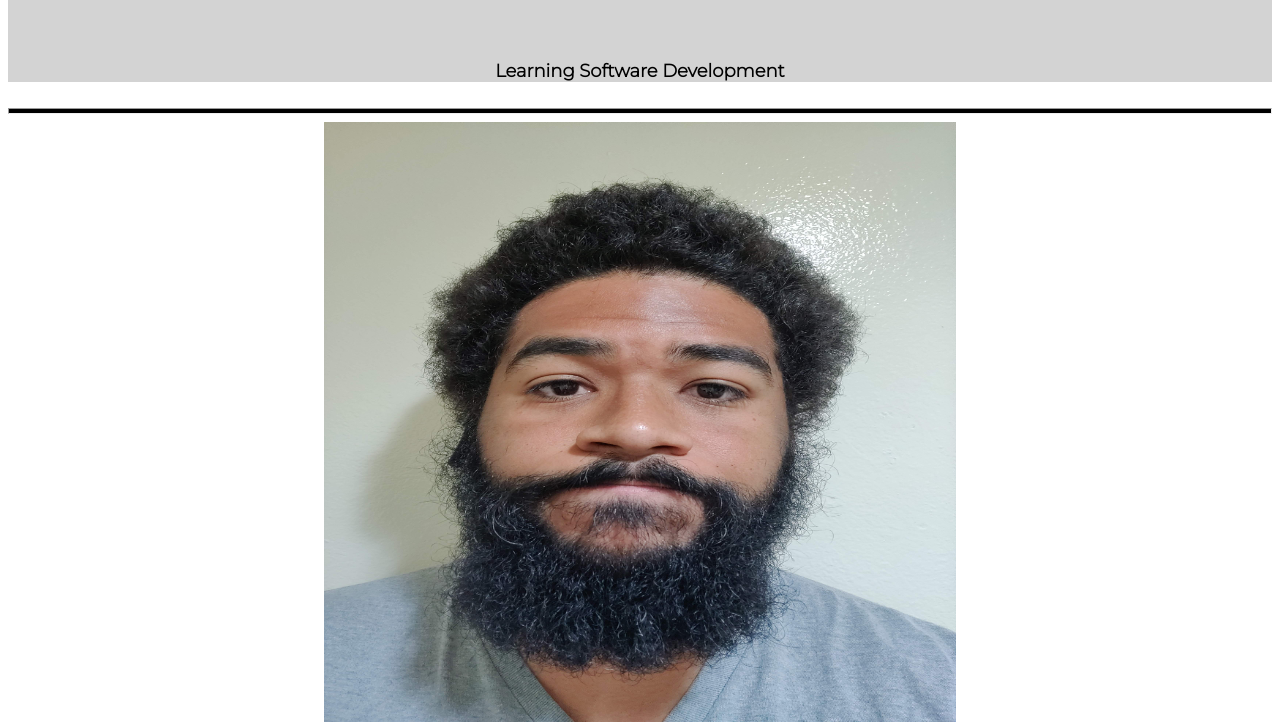
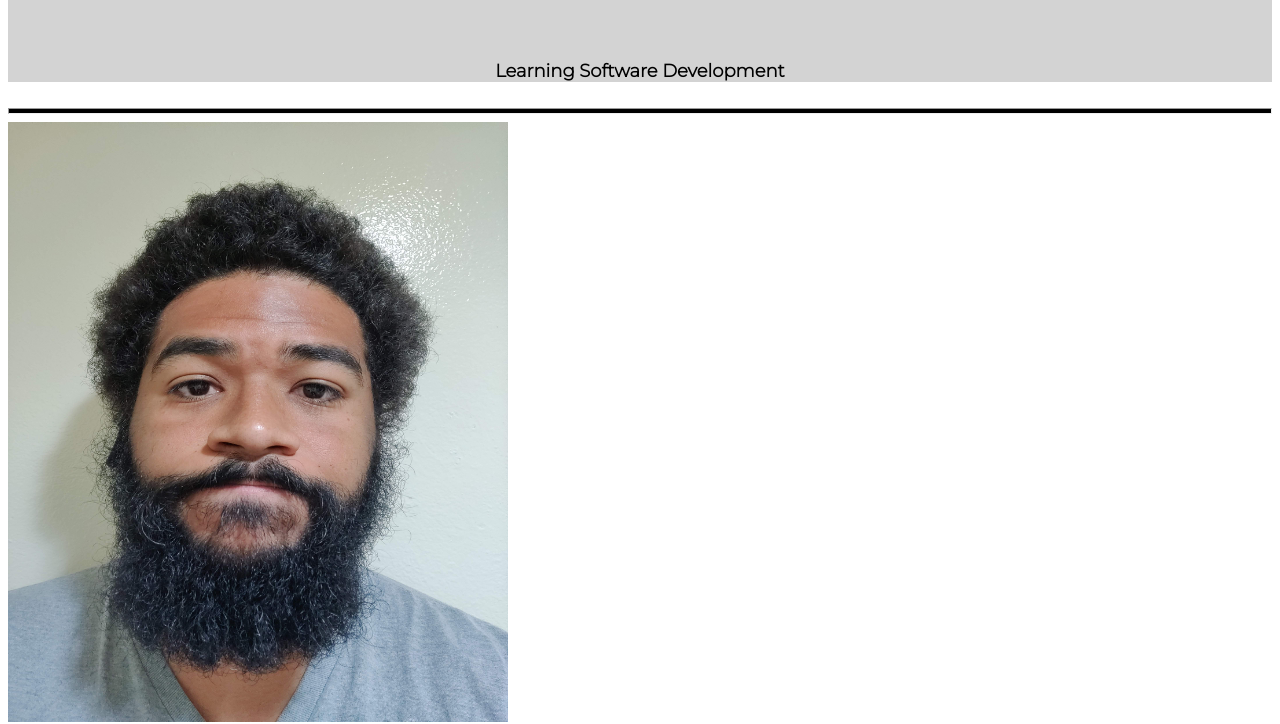
Before and after one commit to DukeDaniel/WebPortfolio, a plain HTML site: page index.html in a window 1280 px wide. Shown: the part 112-836 px from the top of the page. Drawn offline with Linux system fonts and the light colour scheme; a script that the page names is missing.

Commit message:
Update style.css

```diff
--- a/style.css
+++ b/style.css
@@ -20,15 +20,14 @@ h2, h3 {
   text-align: center;
   margin: 2%;
   padding: bottom;
-
 }
 
 hr {
-            height: 4px;
-            background: black;
-        }
+ height: 4px;
+ background: black;
+}
 
-.center {
+center {
   display: block;
   margin-left: auto;
   margin-right: auto;
```
